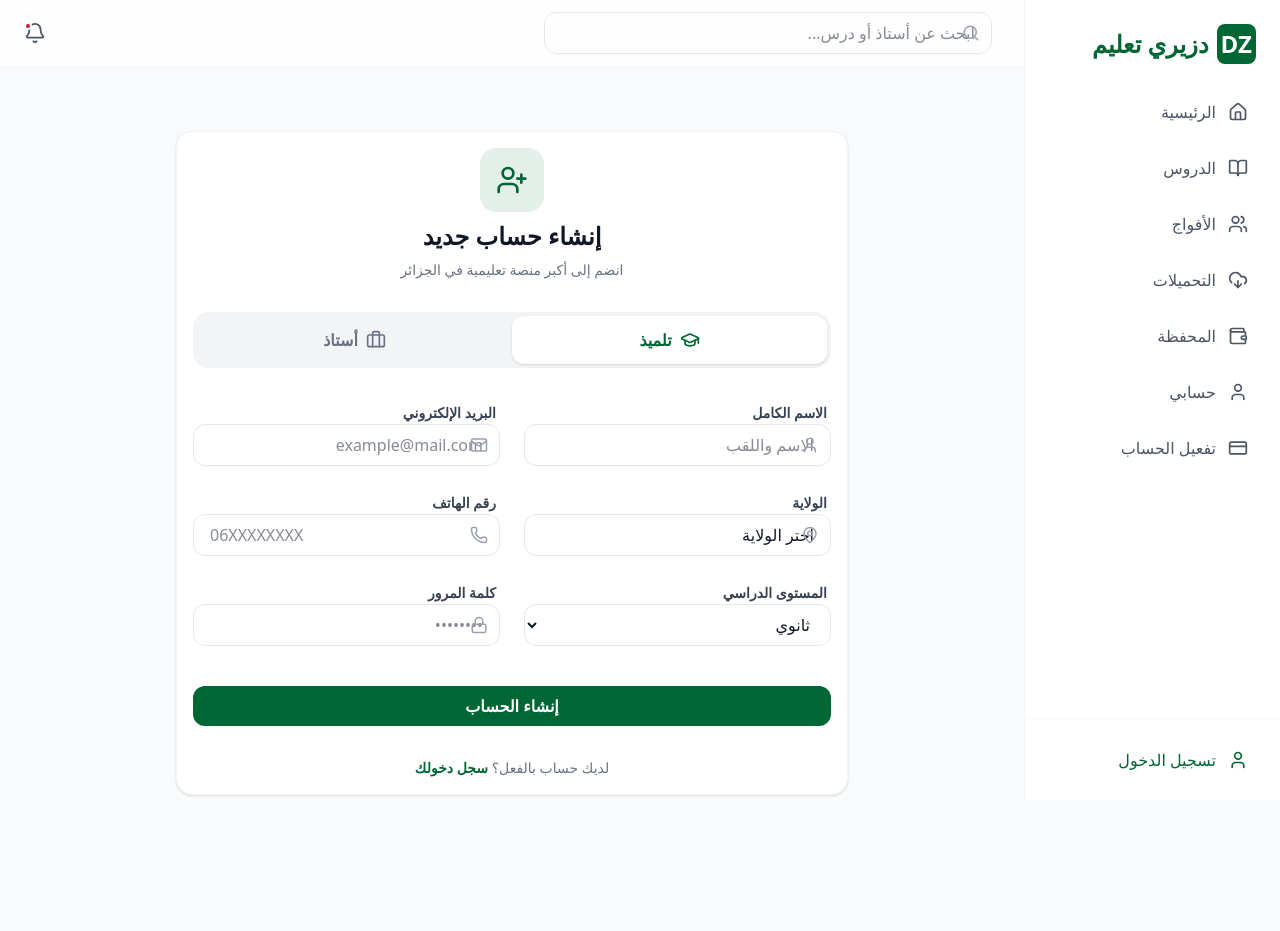
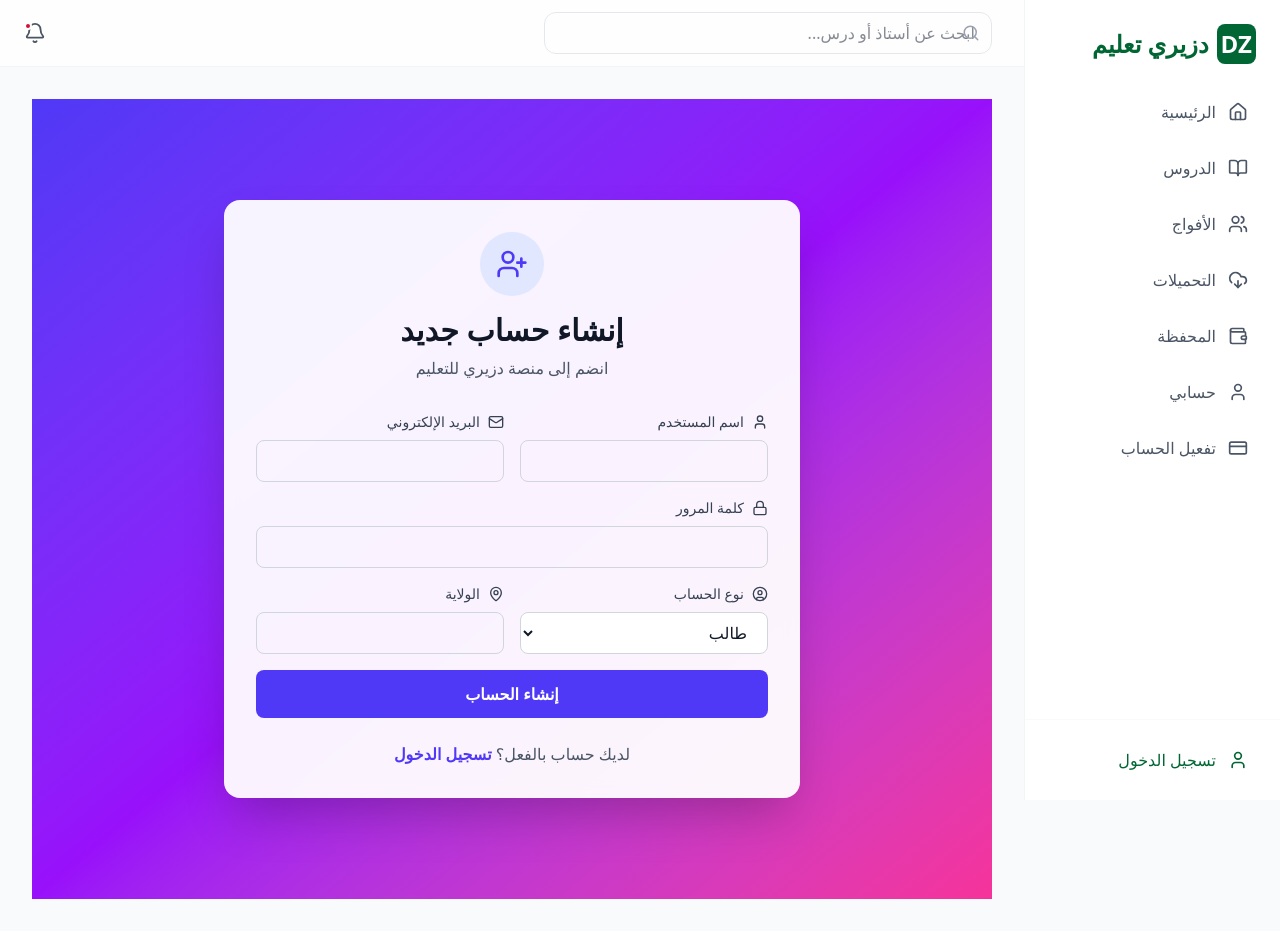
Before and after one commit to n2007hcr7-ship-it/dziri-ta3lim-pro-max, a React (Vite) app: page /#/register in a window 1280 px wide. Before the commit the page ends 827 px from the top, so only its background shows below. Built offline with nearby package versions, Linux system fonts and the light colour scheme; what agora-rtc-sdk-ng would draw is missing.

Commit message:
Fix: switch to Realtime Database and fix register error

```diff
--- a/package.json
+++ b/package.json
@@ -1,4 +1,5 @@
 {
+  "homepage": "https://n2007hcr7-ship-it.github.io/dziri-ta3lim-pro-max/",
   "name": "react-example",
   "private": true,
   "version": "0.0.0",
--- a/src/pages/Register.tsx
+++ b/src/pages/Register.tsx
@@ -1,231 +1,186 @@
 import React, { useState } from 'react';
-import { Link, useNavigate } from 'react-router-dom';
-import { createUserWithEmailAndPassword } from 'firebase/auth';
-import { doc, setDoc } from 'firebase/firestore';
+import { useNavigate, Link } from 'react-router-dom';
+import { createUserWithEmailAndPassword, updateProfile } from 'firebase/auth';
+import { ref, set } from 'firebase/database'; // التعديل الجوهري هنا
 import { auth, db } from '../firebase';
-import { UserPlus, Mail, Lock, User, MapPin, Phone, GraduationCap, Briefcase, AlertCircle } from 'lucide-react';
-import { UserRole, EducationLevel } from '../types';
+import { UserPlus, Mail, Lock, User, MapPin, BookOpen, UserCircle } from 'lucide-react';
 
-const Register: React.FC = () => {
-  const [role, setRole] = useState<UserRole>('student');
-  const [fullName, setFullName] = useState('');
-  const [email, setEmail] = useState('');
-  const [password, setPassword] = useState('');
-  const [wilaya, setWilaya] = useState('');
-  const [phoneNumber, setPhoneNumber] = useState('');
-  const [level, setLevel] = useState<EducationLevel>('secondary');
-  const [subject, setSubject] = useState('');
-
+export default function Register() {
+  const [formData, setFormData] = useState({
+    username: '',
+    email: '',
+    password: '',
+    role: 'student' as 'student' | 'teacher',
+    city: '',
+    subject: ''
+  });
   const [error, setError] = useState('');
   const [loading, setLoading] = useState(false);
   const navigate = useNavigate();
 
-  const handleRegister = async (e: React.FormEvent) => {
+  const handleSubmit = async (e: React.FormEvent) => {
     e.preventDefault();
     setLoading(true);
     setError('');
+
     try {
-      const { user } = await createUserWithEmailAndPassword(auth, email, password);
+      // 1. إنشاء الحساب (Firebase Auth)
+      const { user } = await createUserWithEmailAndPassword(auth, formData.email, formData.password);
 
-      const profileData: any = {
+      // 2. تحديث الاسم الشخصي
+      await updateProfile(user, { displayName: formData.username });
+
+      // 3. حفظ البيانات في Realtime Database (بدل Firestore المتعطل)
+      await set(ref(db, 'users/' + user.uid), {
         uid: user.uid,
-        fullName,
-        email,
-        role,
-        wilaya,
-        phoneNumber,
-        walletBalance: 0,
-        totalEarnings: 0,
-        premiumPackage: 'none',
-        rating: 0,
-        ratingCount: 0,
-        createdAt: new Date().toISOString(),
-      };
+        username: formData.username,
+        email: formData.email,
+        role: formData.role,
+        city: formData.city,
+        subject: formData.role === 'teacher' ? formData.subject : null,
+        createdAt: new Date().toISOString()
+      });
 
-      if (role === 'student') {
-        profileData.level = level;
-      } else {
-        profileData.subjects = [subject];
-      }
-
-      await setDoc(doc(db, 'users', user.uid), profileData);
-      navigate('/');
+      // 4. التوجيه التلقائي
+      navigate(formData.role === 'teacher' ? '/teacher-dashboard' : '/dashboard');
     } catch (err: any) {
-      setError('حدث خطأ أثناء التسجيل. يرجى المحاولة مرة أخرى.');
+      setError('حدث خطأ أثناء إنشاء الحساب. تأكد من بريدك الإلكتروني أو كلمة المرور.');
+      console.error(err);
     } finally {
       setLoading(false);
     }
   };
 
   return (
-    <div className="max-w-2xl mx-auto mt-8">
-      <div className="dz-card space-y-8">
-        <div className="text-center space-y-2">
-          <div className="w-16 h-16 bg-dz-green/10 text-dz-green rounded-2xl flex items-center justify-center mx-auto">
-            <UserPlus size={32} />
+    <div className="min-h-screen bg-gradient-to-br from-indigo-600 via-purple-600 to-pink-500 flex items-center justify-center p-4">
+      <div className="bg-white/95 backdrop-blur-sm rounded-2xl shadow-2xl w-full max-w-xl p-8">
+        <div className="text-center mb-8">
+          <div className="inline-flex items-center justify-center w-16 h-16 bg-indigo-100 rounded-full mb-4">
+            <UserPlus className="w-8 h-8 text-indigo-600" />
           </div>
-          <h1 className="text-2xl font-bold">إنشاء حساب جديد</h1>
-          <p className="text-gray-500 text-sm">انضم إلى أكبر منصة تعليمية في الجزائر</p>
-        </div>
-
-        {/* Role Selector */}
-        <div className="flex p-1 bg-gray-100 rounded-2xl">
-          <button
-            onClick={() => setRole('student')}
-            className={`flex-1 py-3 rounded-xl font-bold transition-all flex items-center justify-center gap-2 ${
-              role === 'student' ? 'bg-white text-dz-green shadow-sm' : 'text-gray-500'
-            }`}
-          >
-            <GraduationCap size={20} />
-            تلميذ
-          </button>
-          <button
-            onClick={() => setRole('teacher')}
-            className={`flex-1 py-3 rounded-xl font-bold transition-all flex items-center justify-center gap-2 ${
-              role === 'teacher' ? 'bg-white text-dz-green shadow-sm' : 'text-gray-500'
-            }`}
-          >
-            <Briefcase size={20} />
-            أستاذ
-          </button>
+          <h1 className="text-3xl font-bold text-gray-900">إنشاء حساب جديد</h1>
+          <p className="text-gray-600 mt-2">انضم إلى منصة دزيري للتعليم</p>
         </div>
 
         {error && (
-          <div className="bg-dz-red/10 text-dz-red p-3 rounded-xl flex items-center gap-2 text-sm">
-            <AlertCircle size={18} />
+          <div className="bg-red-50 text-red-600 p-4 rounded-lg mb-6 flex items-center gap-2 animate-shake">
+            <div className="w-1.5 h-1.5 bg-red-600 rounded-full" />
             {error}
           </div>
         )}
 
-        <form onSubmit={handleRegister} className="grid grid-cols-1 md:grid-cols-2 gap-6">
-          <div className="space-y-1">
-            <label className="text-sm font-bold text-gray-700 mr-1">الاسم الكامل</label>
-            <div className="relative">
-              <User className="absolute right-3 top-1/2 -translate-y-1/2 text-gray-400" size={18} />
+        <form onSubmit={handleSubmit} className="space-y-4">
+          <div className="grid grid-cols-1 md:grid-cols-2 gap-4">
+            {/* Username */}
+            <div className="space-y-2">
+              <label className="text-sm font-medium text-gray-700 flex items-center gap-2">
+                <User className="w-4 h-4" /> اسم المستخدم
+              </label>
               <input
+                required
                 type="text"
+                className="w-full px-4 py-2 rounded-lg border border-gray-300 focus:ring-2 focus:ring-indigo-500 outline-none transition-all"
+                value={formData.username}
+                onChange={(e) => setFormData({ ...formData, username: e.target.value })}
+              />
+            </div>
+
+            {/* Email */}
+            <div className="space-y-2">
+              <label className="text-sm font-medium text-gray-700 flex items-center gap-2">
+                <Mail className="w-4 h-4" /> البريد الإلكتروني
+              </label>
+              <input
                 required
-                value={fullName}
-                onChange={(e) => setFullName(e.target.value)}
-                className="dz-input pr-10"
-                placeholder="الاسم واللقب"
+                type="email"
+                className="w-full px-4 py-2 rounded-lg border border-gray-300 focus:ring-2 focus:ring-indigo-500 outline-none transition-all"
+                value={formData.email}
+                onChange={(e) => setFormData({ ...formData, email: e.target.value })}
               />
             </div>
           </div>
 
-          <div className="space-y-1">
-            <label className="text-sm font-bold text-gray-700 mr-1">البريد الإلكتروني</label>
-            <div className="relative">
-              <Mail className="absolute right-3 top-1/2 -translate-y-1/2 text-gray-400" size={18} />
+          {/* Password */}
+          <div className="space-y-2">
+            <label className="text-sm font-medium text-gray-700 flex items-center gap-2">
+              <Lock className="w-4 h-4" /> كلمة المرور
+            </label>
+            <input
+              required
+              type="password"
+              className="w-full px-4 py-2 rounded-lg border border-gray-300 focus:ring-2 focus:ring-indigo-500 outline-none transition-all"
+              value={formData.password}
+              onChange={(e) => setFormData({ ...formData, password: e.target.value })}
+            />
+          </div>
+
+          <div className="grid grid-cols-1 md:grid-cols-2 gap-4">
+            {/* Role */}
+            <div className="space-y-2">
+              <label className="text-sm font-medium text-gray-700 flex items-center gap-2">
+                <UserCircle className="w-4 h-4" /> نوع الحساب
+              </label>
+              <select
+                className="w-full px-4 py-2 rounded-lg border border-gray-300 focus:ring-2 focus:ring-indigo-500 outline-none transition-all bg-white"
+                value={formData.role}
+                onChange={(e) => setFormData({ ...formData, role: e.target.value as 'student' | 'teacher' })}
+              >
+                <option value="student">طالب</option>
+                <option value="teacher">أستاذ</option>
+              </select>
+            </div>
+
+            {/* City */}
+            <div className="space-y-2">
+              <label className="text-sm font-medium text-gray-700 flex items-center gap-2">
+                <MapPin className="w-4 h-4" /> الولاية
+              </label>
               <input
-                type="email"
                 required
-                value={email}
-                onChange={(e) => setEmail(e.target.value)}
-                className="dz-input pr-10"
-                placeholder="example@mail.com"
+                type="text"
+                className="w-full px-4 py-2 rounded-lg border border-gray-300 focus:ring-2 focus:ring-indigo-500 outline-none transition-all"
+                value={formData.city}
+                onChange={(e) => setFormData({ ...formData, city: e.target.value })}
               />
             </div>
           </div>
 
-          <div className="space-y-1">
-            <label className="text-sm font-bold text-gray-700 mr-1">الولاية</label>
-            <div className="relative">
-              <MapPin className="absolute right-3 top-1/2 -translate-y-1/2 text-gray-400" size={18} />
-              <select
+          {/* Subject (Only for Teachers) */}
+          {formData.role === 'teacher' && (
+            <div className="space-y-2 animate-slideDown">
+              <label className="text-sm font-medium text-gray-700 flex items-center gap-2">
+                <BookOpen className="w-4 h-4" /> المادة المدرسة
+              </label>
+              <input
                 required
-                value={wilaya}
-                onChange={(e) => setWilaya(e.target.value)}
-                className="dz-input pr-10 appearance-none bg-white"
-              >
-                <option value="">اختر الولاية</option>
-                <option value="الجزائر">الجزائر</option>
-                <option value="وهران">وهران</option>
-                <option value="قسنطينة">قسنطينة</option>
-                {/* Add more wilayas */}
-              </select>
-            </div>
-          </div>
-
-          <div className="space-y-1">
-            <label className="text-sm font-bold text-gray-700 mr-1">رقم الهاتف</label>
-            <div className="relative">
-              <Phone className="absolute right-3 top-1/2 -translate-y-1/2 text-gray-400" size={18} />
-              <input
-                type="tel"
-                required
-                value={phoneNumber}
-                onChange={(e) => setPhoneNumber(e.target.value)}
-                className="dz-input pr-10"
-                placeholder="06XXXXXXXX"
-              />
-            </div>
-          </div>
-
-          {role === 'student' ? (
-            <div className="space-y-1">
-              <label className="text-sm font-bold text-gray-700 mr-1">المستوى الدراسي</label>
-              <select
-                required
-                value={level}
-                onChange={(e) => setLevel(e.target.value as EducationLevel)}
-                className="dz-input bg-white"
-              >
-                <option value="primary">ابتدائي</option>
-                <option value="middle">متوسط</option>
-                <option value="secondary">ثانوي</option>
-                <option value="university">جامعي</option>
-              </select>
-            </div>
-          ) : (
-            <div className="space-y-1">
-              <label className="text-sm font-bold text-gray-700 mr-1">المادة المدرسة</label>
-              <input
                 type="text"
-                required
-                value={subject}
-                onChange={(e) => setSubject(e.target.value)}
-                className="dz-input"
-                placeholder="مثال: رياضيات"
+                className="w-full px-4 py-2 rounded-lg border border-gray-300 focus:ring-2 focus:ring-indigo-500 outline-none transition-all"
+                value={formData.subject}
+                onChange={(e) => setFormData({ ...formData, subject: e.target.value })}
               />
             </div>
           )}
 
-          <div className="space-y-1">
-            <label className="text-sm font-bold text-gray-700 mr-1">كلمة المرور</label>
-            <div className="relative">
-              <Lock className="absolute right-3 top-1/2 -translate-y-1/2 text-gray-400" size={18} />
-              <input
-                type="password"
-                required
-                value={password}
-                onChange={(e) => setPassword(e.target.value)}
-                className="dz-input pr-10"
-                placeholder="••••••••"
-              />
-            </div>
-          </div>
-
-          <div className="md:col-span-2 pt-4">
-            <button
-              type="submit"
-              disabled={loading}
-              className="w-full dz-btn-primary py-3 flex items-center justify-center gap-2 disabled:opacity-50"
-            >
-              {loading ? 'جاري إنشاء الحساب...' : 'إنشاء الحساب'}
-            </button>
-          </div>
+          <button
+            disabled={loading}
+            type="submit"
+            className="w-full bg-indigo-600 text-white py-3 rounded-lg font-semibold hover:bg-indigo-700 transition-colors flex items-center justify-center gap-2 disabled:opacity-70"
+          >
+            {loading ? (
+              <div className="w-6 h-6 border-2 border-white/30 border-t-white rounded-full animate-spin" />
+            ) : (
+              'إنشاء الحساب'
+            )}
+          </button>
         </form>
 
-        <div className="text-center text-sm text-gray-500">
+        <div className="mt-6 text-center text-gray-600">
           لديك حساب بالفعل؟{' '}
-          <Link to="/login" className="text-dz-green font-bold hover:underline">
-            سجل دخولك
+          <Link to="/login" className="text-indigo-600 font-semibold hover:underline">
+            تسجيل الدخول
           </Link>
         </div>
       </div>
     </div>
   );
-};
-
-export default Register;
+}
--- a/vite.config.ts
+++ b/vite.config.ts
@@ -6,7 +6,7 @@ import {defineConfig, loadEnv} from 'vite';
 export default defineConfig(({mode}) => {
   const env = loadEnv(mode, '.', '');
   return {
-    base: '/',
+   base: '/dziri-ta3lim-pro-max/',
 
     plugins: [react(), tailwindcss()],
     define: {
```
Also changed, not shown: firebase-applet-config.json (+8 -8 lines), src/firebase.ts (+15 -3 lines), 1 other file (tests, documents, lock files or other folders).
